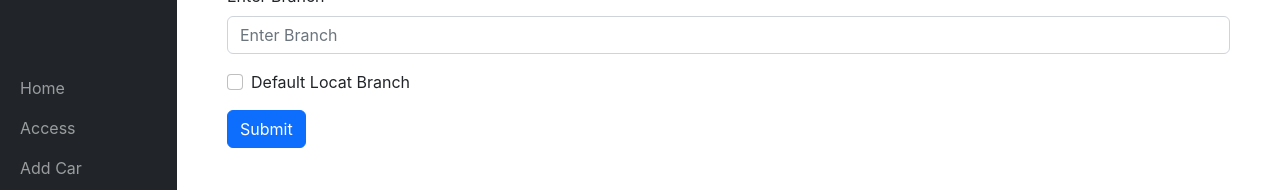
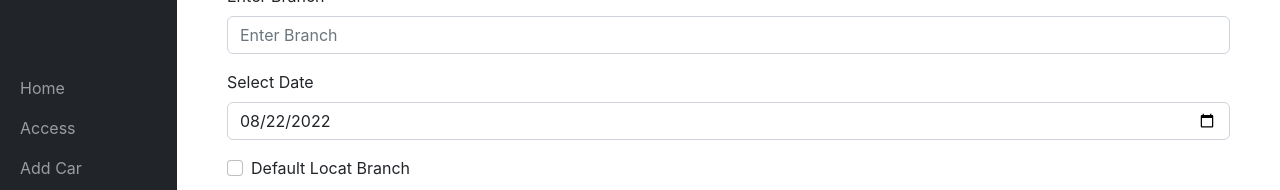
Before and after one commit to zkr024/Cars, a React (Create React App) app: page /users/1/cars/1/appointment in a window 1280 px wide. Shown: the part 292-482 px from the top of the page. Built offline with nearby package versions, Linux system fonts and the light colour scheme; no server answers.

Commit message:
Update: Date selection

```diff
--- a/src/components/appointments/Appointment.js
+++ b/src/components/appointments/Appointment.js
@@ -5,27 +5,33 @@ import Form from 'react-bootstrap/Form';
 
 import Cities from '../cities/cities';
 import Sellers from '../sellers/sellers';
+// import Date from './Date';
 
-const Appointment = () =>
-// console.log(sellers);
+const Appointment = () => {
 // const { userId, carId } = useParams();
 // console.log('UserId '+ userId);
 // console.log('carId is ' + carId);
   // eslint-disable-next-line implicit-arrow-linebreak
-  (
+  const toDay = new Date().toISOString().substring(0, 10);
+  return (
     <div className="user-container" data-testid="user-a">
       <h1>Appointment Component</h1>
       <Form>
         <Cities />
         <Sellers />
-        <Form.Group className="mb-3" controlId="formBasicEmail">
+        <Form.Group className="mb-3" controlId="formBasicDuration">
           <Form.Label>Duration</Form.Label>
-          <Form.Control type="email" placeholder="Enter duration" />
+          <Form.Control type="email" placeholder="Enter duration" autoComplete="off" />
         </Form.Group>
 
-        <Form.Group className="mb-3" controlId="formBasicPassword">
+        <Form.Group className="mb-3" controlId="formBasicBranch">
           <Form.Label>Enter Branch</Form.Label>
-          <Form.Control type="password" placeholder="Enter Branch" />
+          <Form.Control type="text" placeholder="Enter Branch" autoComplete="off" />
+        </Form.Group>
+
+        <Form.Group className="mb-3" controlId="formBasicDate">
+          <Form.Label>Select Date</Form.Label>
+          <Form.Control type="date" defaultValue={toDay} />
         </Form.Group>
 
         <Form.Group className="mb-3" controlId="formBasicCheckbox">
@@ -38,4 +44,5 @@ const Appointment = () =>
       </Form>
     </div>
   );
+};
 export default Appointment;
```
